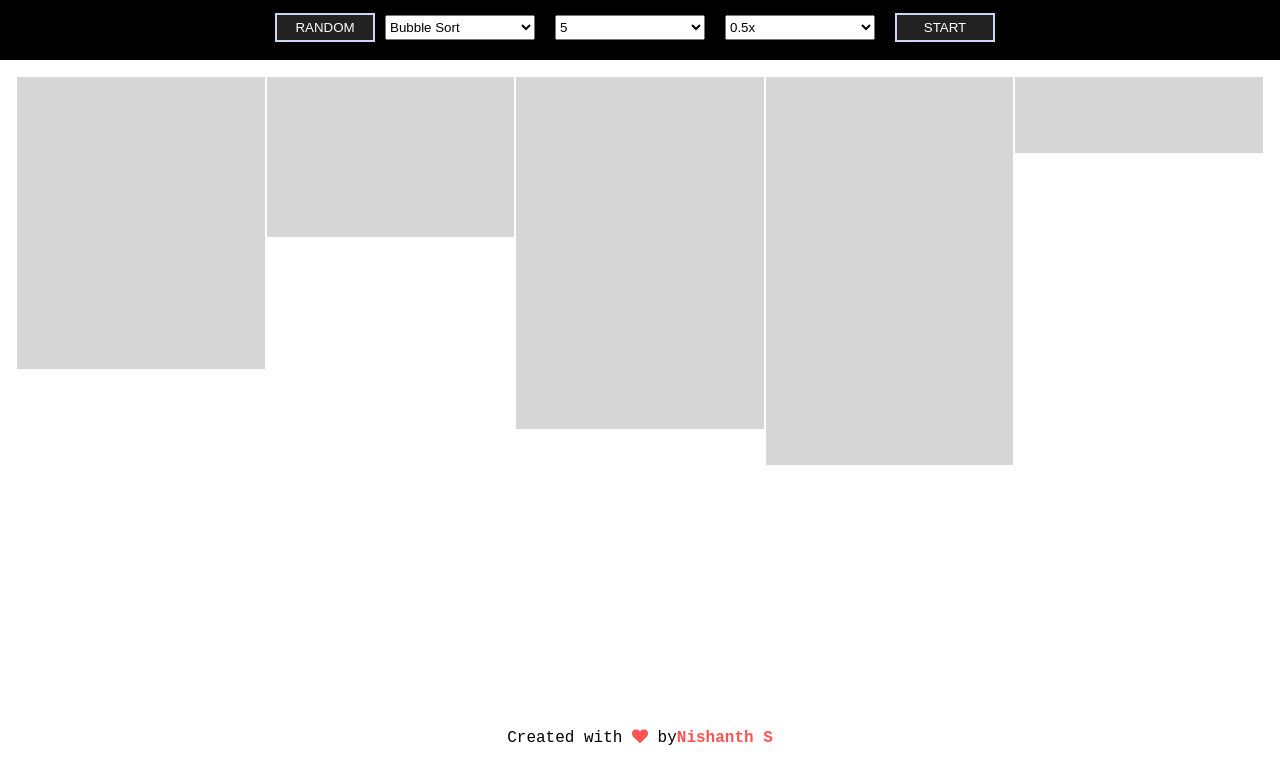
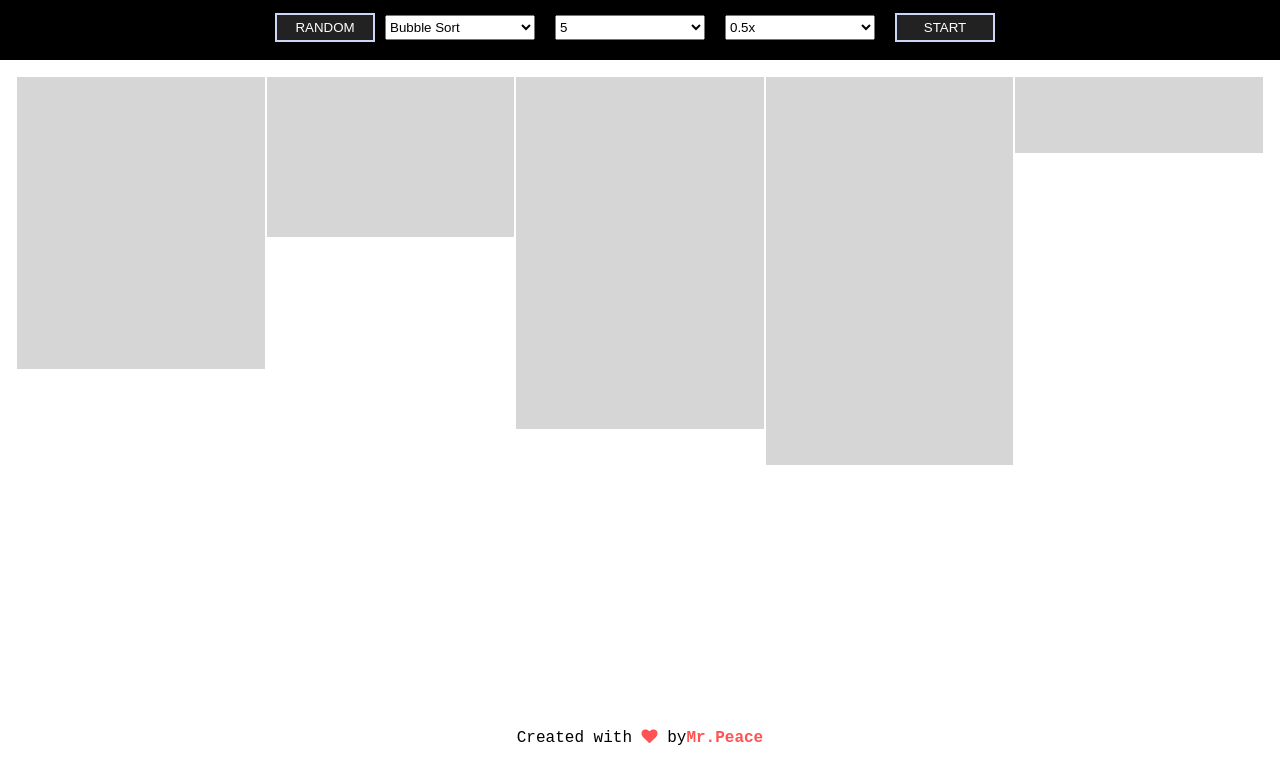
Before and after one commit to mrpeace07/Algo-Visualiser, a React (Create React App) app: page / in a window 1280 px wide. Shown: the top 784 px of the page. Built offline with nearby package versions, Linux system fonts and the light colour scheme.

Commit message:
Update footer.jsx

```diff
--- a/src/components/footer.jsx
+++ b/src/components/footer.jsx
@@ -10,7 +10,7 @@ const Footer = () => (
                 rel="noopener noreferrer"
                 className="link"
             >
-                Nishanth S
+                 Mr.Peace
             </a>
         </p>
     </footer>
```
